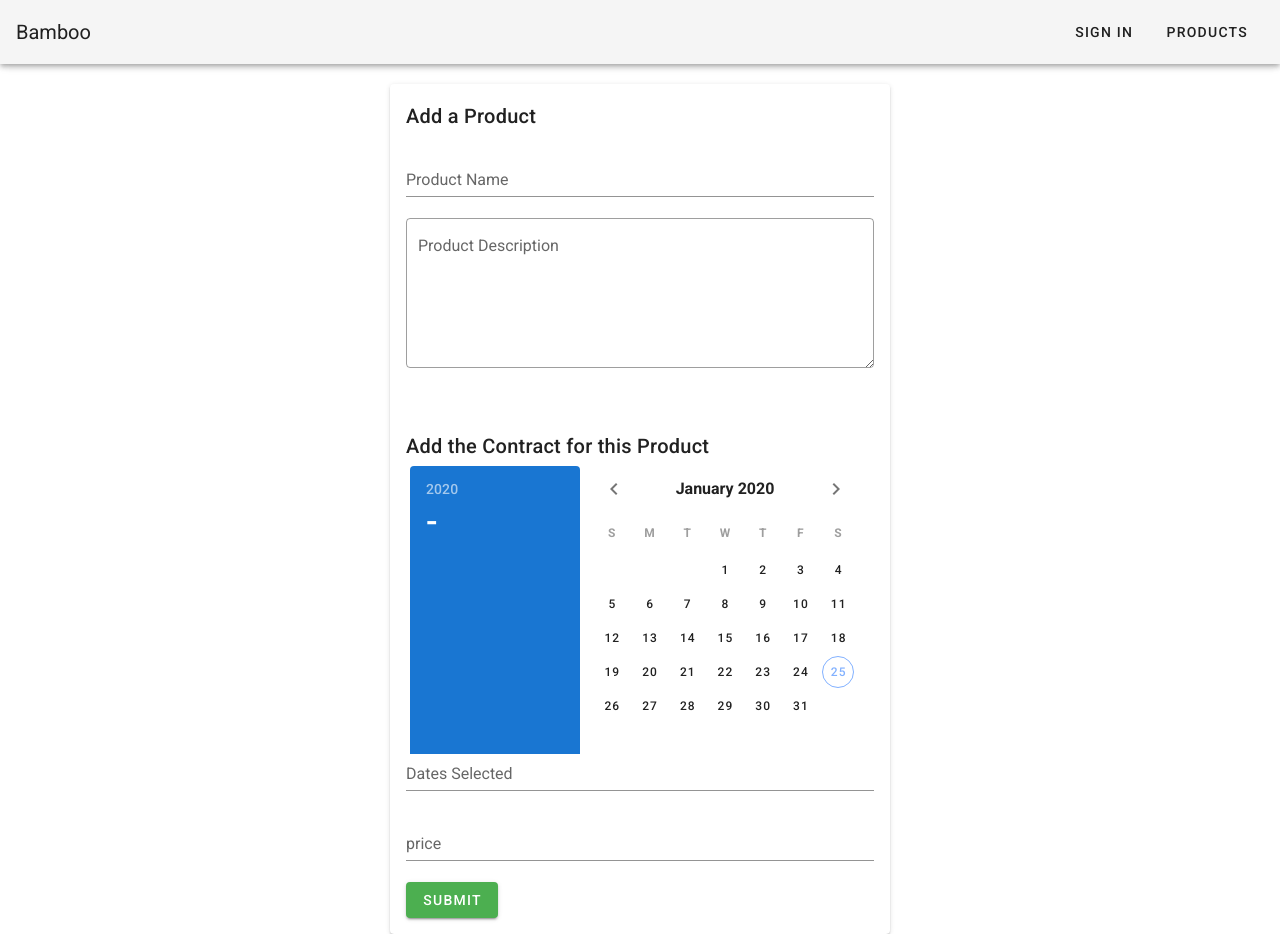
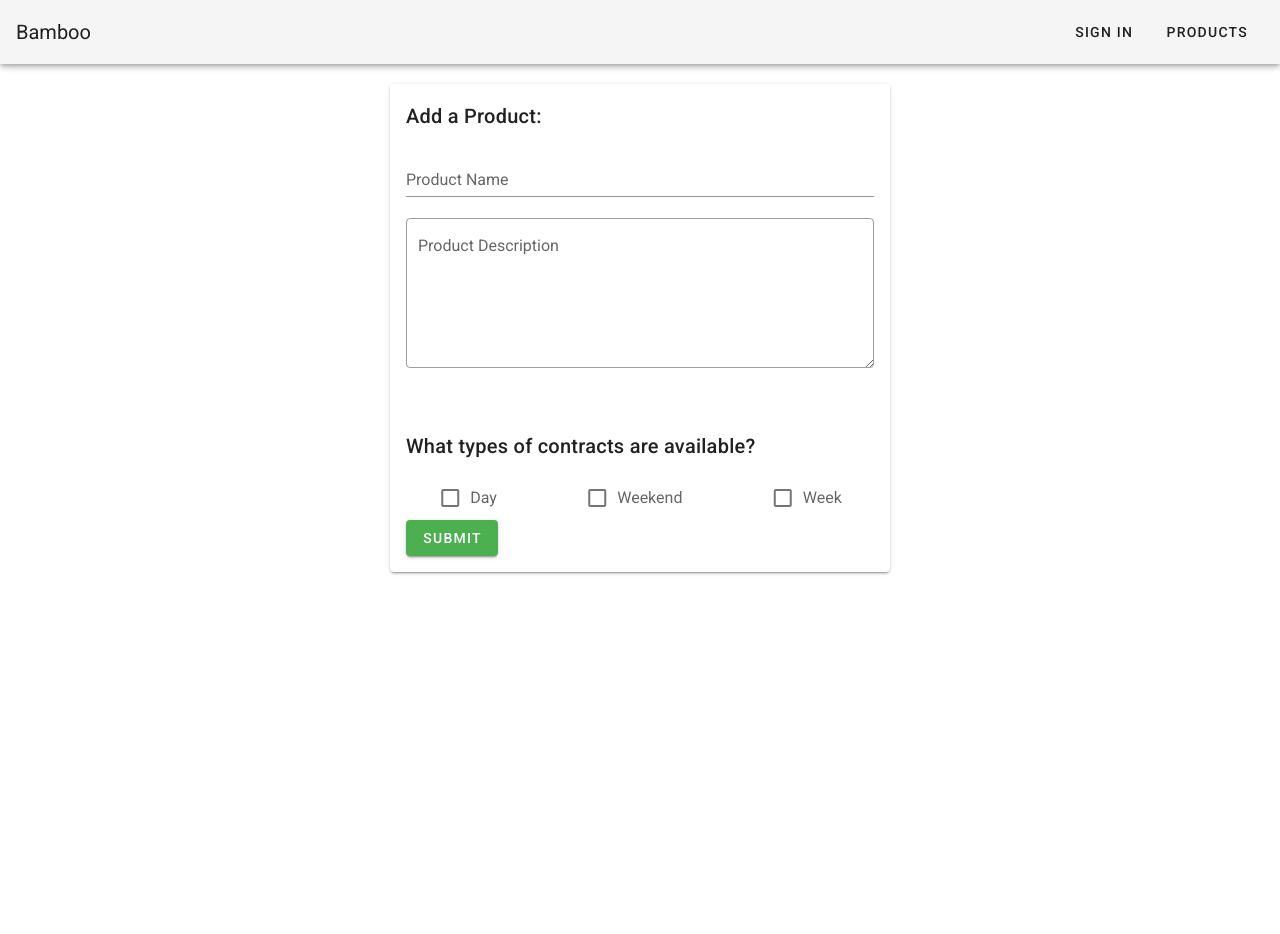
Before and after one commit to markkaylor/bamboo, a Vue app: page /product-create in a window 1280 px wide. After the commit the page ends 800 px from the top, so only its background shows below. Built offline with nearby package versions, Linux system fonts and the light colour scheme.

Commit message:
update product show page

```diff
--- a/db.json
+++ b/db.json
@@ -1,40 +1,15 @@
 {
   "products": [
     {
-      "name": "Iphone",
-      "description": "Insure your iphone for the weekend!",
-      "contract": {
-        "price": "50",
-        "dates": [
-          "2020-01-31",
-          "2020-02-03"
-        ]
+      "name": "iPhone",
+      "description": "Insure your iPhone! we have many short term policies available!",
+      "contractsAvailable": {
+        "day": "Day",
+        "weekend": "Weekend",
+        "week": "Week"
       },
+      "coverage": [],
       "id": 1
-    },
-    {
-      "name": "Ipad",
-      "description": "Insure your ipad for the week!",
-      "contract": {
-        "price": "150",
-        "dates": [
-          "2020-01-27",
-          "2020-01-31"
-        ]
-      },
-      "id": 2
-    },
-    {
-      "name": "Mac Book Pro",
-      "description": "Insure your macbook pro for a month!",
-      "contract": {
-        "price": "200",
-        "dates": [
-          "2020-02-01",
-          "2020-02-29"
-        ]
-      },
-      "id": 3
     }
   ]
 }
--- a/src/components/ProductCard.vue
+++ b/src/components/ProductCard.vue
@@ -3,7 +3,7 @@
     <v-card width="800" class="mb-5">
       <v-card-title>{{ product.name }}</v-card-title>
       <v-card-text>
-        Insure your {{ product.name }} from {{ product.contract.dates[0] }} to {{ product.contract.dates[1] }}
+        {{ product.description }}
       </v-card-text>
     </v-card>
   </router-link>
--- a/src/main.js
+++ b/src/main.js
@@ -1,7 +1,7 @@
 import Vue from 'vue'
 import App from './App.vue'
 import router from './router.js'
-import store from './store.js'
+import store from './store/store.js'
 import vuetify from './plugins/vuetify';
 
 Vue.config.productionTip = false
--- a/src/store.js
+++ /dev/null
@@ -1,24 +0,0 @@
-import Vue from 'vue'
-import Vuex from 'vuex'
-import ProductService from '@/services/ProductService.js'
-
-Vue.use(Vuex)
-
-export default new Vuex.Store({
-  state: {
-    user: { id: '1', name: 'Mark' },
-    products: [],
-  },
-  mutations: {
-    ADD_PRODUCT(state, product) {
-      state.products.push(product)
-    }
-  },
-  actions: {
-    createProduct({ commit }, product) {
-      return ProductService.postProduct(product).then(() => {
-        commit('ADD_PRODUCT', product)
-      })
-    }
-  }
-})
--- /dev/null
+++ b/src/store/modules/product.js
@@ -0,0 +1,72 @@
+import ProductService from '@/services/ProductService.js'
+
+export const state = {
+  products: [],
+  product: {},
+}
+
+export const mutations = {
+  /**
+   *
+   * @param {*} state
+   * @param {*} product
+   *
+   * Set product state to payload of newly created product
+   */
+  ADD_PRODUCT(state, product) {
+    state.products.push(product)
+  },
+  /**
+   *
+   * @param {*} state
+   * @param {*} products
+   *
+   * Set products state to payload of available products
+   */
+  SET_PRODUCTS(state, products) {
+    state.products = products
+  },
+  SET_PRODUCT(state, product) {
+    state.product = product
+  }
+}
+
+export const actions = {
+  createProduct({ commit }, product) {
+    return ProductService.postProduct(product).then(() => {
+      commit('ADD_PRODUCT', product)
+    })
+  },
+  fetchProducts({ commit }) {
+    ProductService.getProducts()
+    .then(response => {
+      commit('SET_PRODUCTS', response.data)
+    })
+    .catch(error => {
+      console.log('there was an error ' + error.response)
+    })
+  },
+  fetchProduct({ commit, getters }, id) {
+    const product = getters.getProductById(id)
+    // Check if the product is already in state
+    if (product) {
+      // If found set the product
+      commit('SET_PRODUCT', product)
+    } else {
+      // Otherwise get it from the API
+      ProductService.getProduct(id)
+      .then(response => {
+        commit('SET_PRODUCT', response.data)
+      })
+      .catch(error => {
+        console.log('there was an error ' + error.response)
+      })
+    }
+  }
+}
+
+export const getters = {
+  getProductById: state => id => {
+    return state.products.find(product => product.id === id)
+  }
+}
--- /dev/null
+++ b/src/store/modules/user.js
@@ -0,0 +1,3 @@
+export const state = {
+  user: { id: '1', name: 'Mark' },
+}
--- /dev/null
+++ b/src/store/store.js
@@ -0,0 +1,13 @@
+import Vue from 'vue'
+import Vuex from 'vuex'
+import * as user from '@/store/modules/user.js'
+import * as product from '@/store/modules/product.js'
+
+Vue.use(Vuex)
+
+export default new Vuex.Store({
+  modules: {
+    user,
+    product
+  },
+})
--- a/src/views/ProductCreate.vue
+++ b/src/views/ProductCreate.vue
@@ -1,7 +1,7 @@
 <template>
   <v-card width="500">
       <v-form>
-        <v-card-title>Add a Product</v-card-title>
+        <v-card-title>Add a Product:</v-card-title>
         <v-card-text>
           <v-text-field
             v-model="product.name"
@@ -13,21 +13,25 @@
             label="Product Description"
           />
         </v-card-text>
-        <v-card-title>Add the Contract for this Product</v-card-title>
+        <v-card-title>What types of contracts are available?</v-card-title>
         <v-card-text>
-          <v-row justify="center">
-            <v-date-picker
-              v-model="product.contract.dates"
-              label="Choose the start and end date"
-              landscape
-              range
+          <v-row justify="space-around">
+            <v-checkbox
+              label="Day"
+              value="Day"
+              v-model="product.contractsAvailable.day"
+            />
+            <v-checkbox
+              label="Weekend"
+              value="Weekend"
+              v-model="product.contractsAvailable.weekend"
+            />
+            <v-checkbox
+              label="Week"
+              value="Week"
+              v-model="product.contractsAvailable.week"
             />
           </v-row>
-          <v-text-field v-model="dateRangeText" label="Dates Selected" readonly />
-          <v-text-field
-            v-model="product.contract.price"
-            label="price"
-          />
           <v-btn
             color="success"
             @click="createProduct"
@@ -48,9 +52,9 @@ export default {
     }
   },
   computed: {
-    dateRangeText () {
-      return this.product.contract.dates.join(' ~ ')
-    },
+    // dateRangeText () {
+    //   return this.product.contract.dates.join(' ~ ')
+    // },
   },
   methods: {
     createProduct() {
@@ -71,10 +75,12 @@ export default {
       return {
         name: '',
         description: '',
-        contract: {
-          price: '',
-          dates: [],
+        contractsAvailable: {
+          day: '',
+          weekend: '',
+          week: '',
         },
+        coverage: []
       }
     },
   },
--- a/src/views/ProductList.vue
+++ b/src/views/ProductList.vue
@@ -1,8 +1,8 @@
 <template>
-  <div>
+  <div v-if="product.products">
     <h1>Product List</h1>
       <product-card
-        v-for="product in products"
+        v-for="product in product.products"
         :key="product.id"
         :product="product"
       />
@@ -11,25 +11,17 @@
 
 <script>
 import ProductCard from '@/components/ProductCard.vue'
-import ProductService from '@/services/ProductService.js'
+import { mapState } from 'vuex'
 
 export default {
   components: {
     ProductCard
   },
-  data() {
-    return {
-      products: [],
-    }
+  created() {
+    this.$store.dispatch('fetchProducts')
   },
-  created() {
-    ProductService.getProducts()
-      .then(response => {
-        this.products = response.data
-      })
-      .catch(error => {
-        console.log('there was an error ' + error.response)
-      })
+  computed: {
+    ...mapState(['product'])
   }
 }
 </script>
--- a/src/views/ProductShow.vue
+++ b/src/views/ProductShow.vue
@@ -1,33 +1,81 @@
 <template>
- <div>hello</div>
+  <v-card>
+    Insure your {{ product.name }}
+    <v-radio-group
+      row
+      v-model="contract.type"
+    >
+      <div
+        row
+        v-for="type in product.contractsAvailable"
+        :key="type"
+      >
+        <v-radio
+        :value="type"
+        :label="type"
+        />
+      </div>
+    </v-radio-group>
+    {{ daysAvailable }} days available
+  </v-card>
 </template>
 
 <script>
-import ProductService from '@/services/ProductService.js'
-
+import { mapState } from 'vuex'
 
 export default {
+  data() {
+    return {
+      contract: {
+        user: {},
+        dates: [],
+        type: ''
+      }
+    }
+  },
   props: {
     id: {
       type: String
     }
   },
-  data() {
-    return {
-      product: {}
+
+  computed: {
+    ...mapState({
+      product: state => state.product.product
+    }),
+
+  //   daysSelected() {
+  //     return this.contract.dates[1] - this.contract.dates[0] + 1
+  //   },
+    daysAvailable() {
+      let numDays = 0
+
+      if (this.contract.type.toLowerCase() === 'day') {
+        return numDays = 1
+      }
+
+      if (this.contract.type.toLowerCase() === 'weekend') {
+        return numDays = 2
+      }
+
+      if (this.contract.type.toLowerCase() === 'week') {
+        return numDays = 7
+      }
+
+      return numDays
     }
-  },
-  computed: {
-
+  // },
+  // methods: {
+  //   validateDays() {
+  //     if (daysSelected === daysAvailable) {
+  //       console.log('Success!')
+  //     } else {
+  //       console.log('uh oh please try again')
+  //     }
+  //   }
   },
   created() {
-    ProductService.getProduct(this.id)
-      .then(response => {
-        this.product = response.data
-      })
-      .catch(error => {
-        console.log('woah there was an error ' + error)
-      })
+    this.$store.dispatch('fetchProduct', this.id)
   },
 
 }
```
